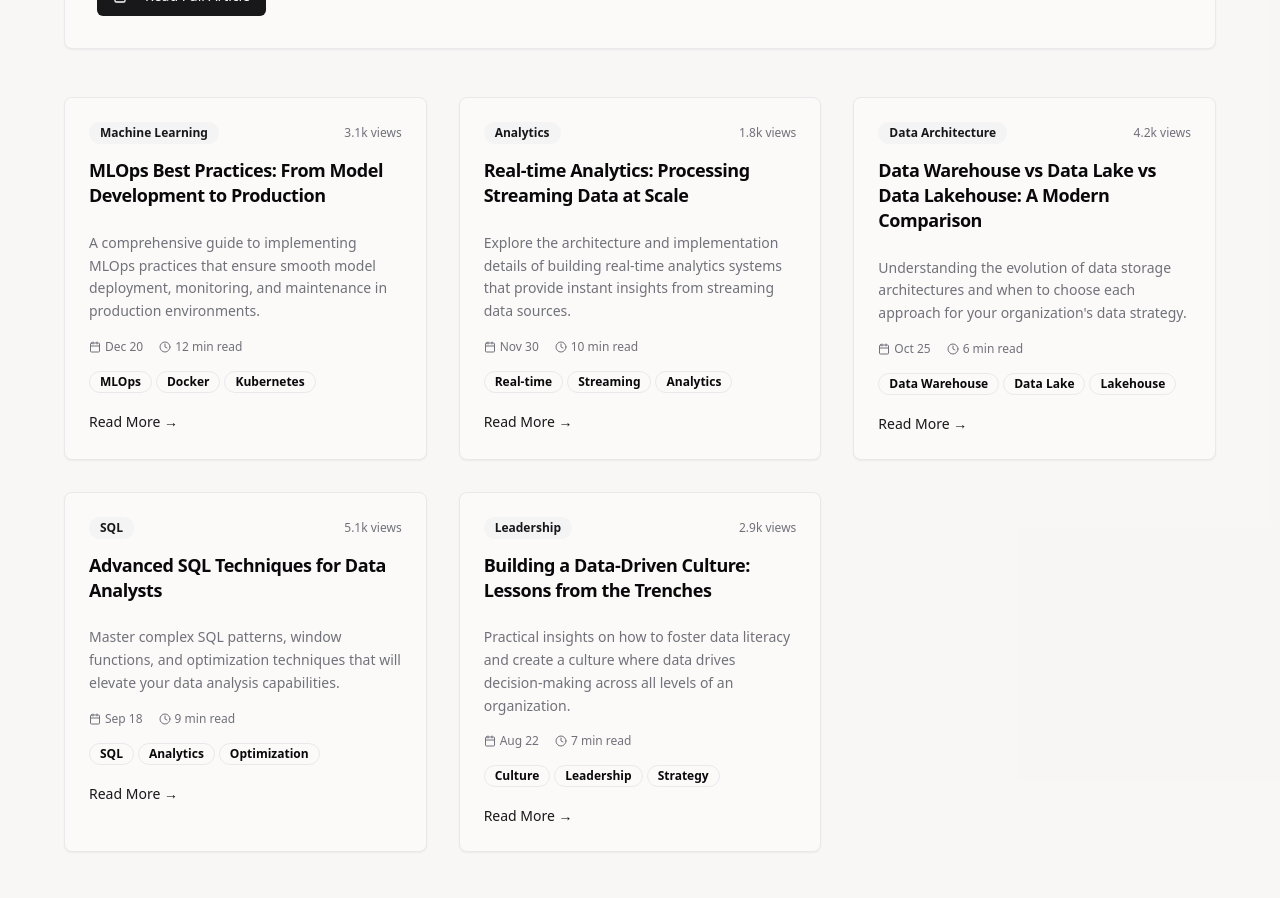
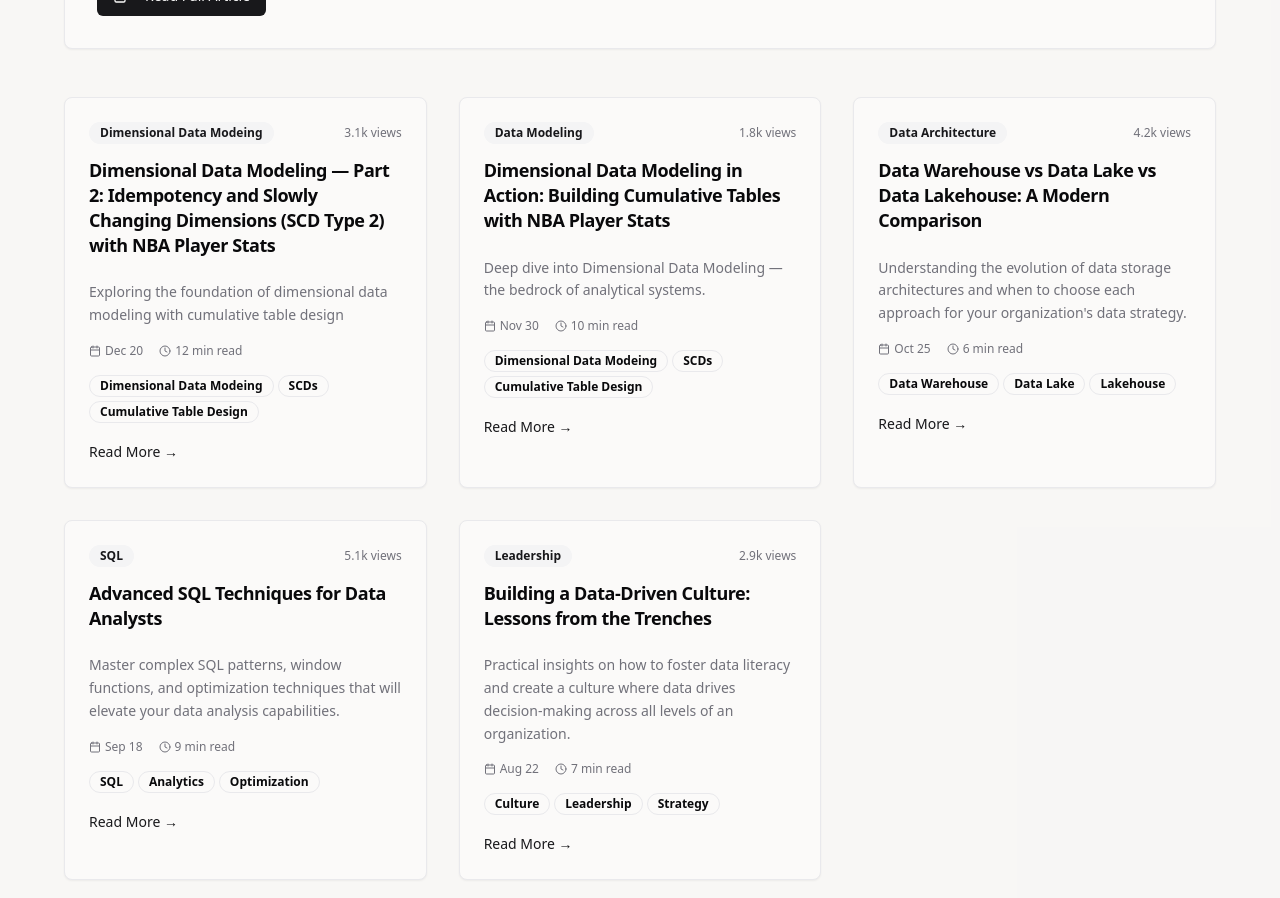
Before and after one commit to Adh101/portfolio-atish-dhamala, a React (Vite) app: page / in a window 1280 px wide. Shown: the part 9380-10278 px from the top of the page. Built offline with nearby package versions, Linux system fonts and the light colour scheme.

Commit message:
Blogs updated

```diff
--- a/src/components/Blog.tsx
+++ b/src/components/Blog.tsx
@@ -15,24 +15,24 @@ const Blog = () => {
       url: "https://medium.com/@atish.dhamala/how-apache-spark-transformed-distributed-computing-architecture-joins-shuffling-explained-65c6e29de0cb"
     },
     {
-      title: "MLOps Best Practices: From Model Development to Production",
-      excerpt: "A comprehensive guide to implementing MLOps practices that ensure smooth model deployment, monitoring, and maintenance in production environments.",
+      title: "Dimensional Data Modeling — Part 2: Idempotency and Slowly Changing Dimensions (SCD Type 2) with NBA Player Stats",
+      excerpt: "Exploring the foundation of dimensional data modeling with cumulative table design",
       date: "2023-12-20",
       readTime: "12 min read",
-      category: "Machine Learning",
-      tags: ["MLOps", "Docker", "Kubernetes", "MLflow"],
+      category: "Dimensional Data Modeing",
+      tags: ["Dimensional Data Modeing","SCDs", "Cumulative Table Design"],
       views: "3.1k",
-      url: "#"
+      url: "https://medium.com/@atish.dhamala/dimensional-data-modeling-part-2-idempotency-and-slowly-changing-dimensions-scd-type-2-with-eb60f23d1423"
     },
     {
-      title: "Real-time Analytics: Processing Streaming Data at Scale",
-      excerpt: "Explore the architecture and implementation details of building real-time analytics systems that provide instant insights from streaming data sources.",
+      title: "Dimensional Data Modeling in Action: Building Cumulative Tables with NBA Player Stats",
+      excerpt: "Deep dive into Dimensional Data Modeling — the bedrock of analytical systems.",
       date: "2023-11-30",
       readTime: "10 min read",
-      category: "Analytics",
-      tags: ["Real-time", "Streaming", "Analytics", "Architecture"],
+      category: "Data Modeling",
+      tags: ["Dimensional Data Modeing","SCDs", "Cumulative Table Design"],
       views: "1.8k",
-      url: "#"
+      url: "https://medium.com/@atish.dhamala/dimensional-data-modeling-in-action-building-cumulative-tables-with-nba-player-stats-392d340a581d"
     },
     {
       title: "Data Warehouse vs Data Lake vs Data Lakehouse: A Modern Comparison",
```
